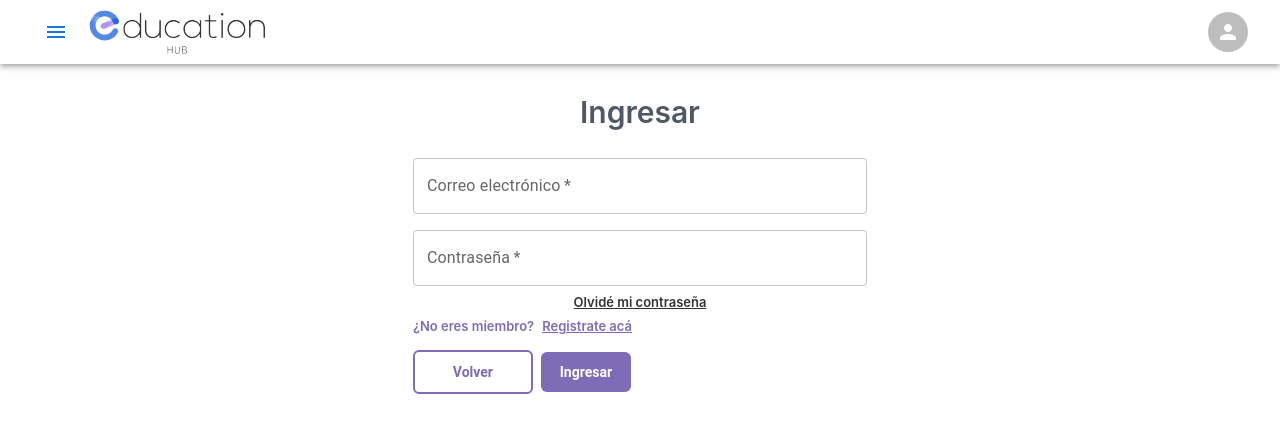
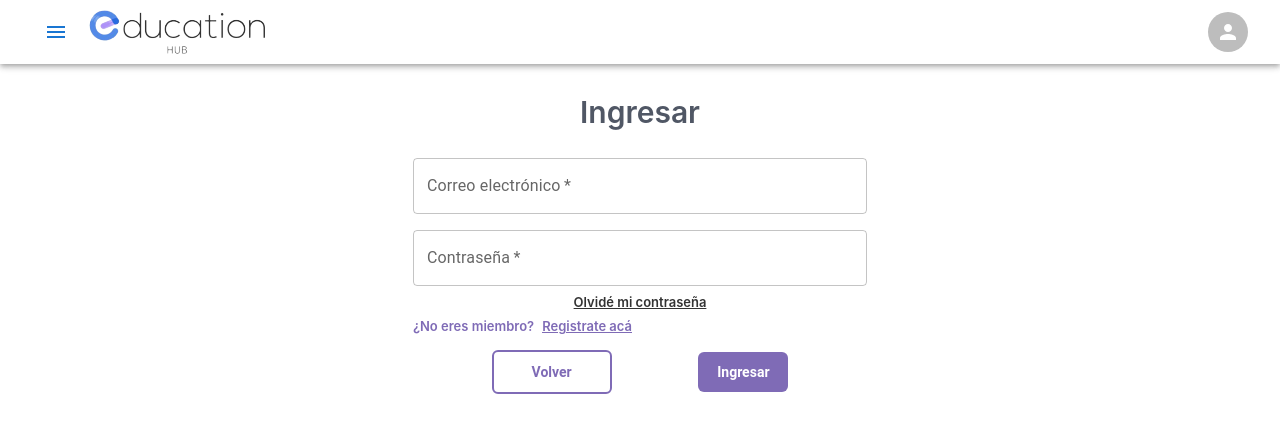
Before and after one commit to gabrieljesus11/API_TPO, a React (Create React App) app in the folder api-tpo/: page /login in a window 1280 px wide. Shown: the top 432 px of the page. Built offline with nearby package versions, Linux system fonts and the light colour scheme.

Commit message:
Update Login.js

```diff
--- a/api-tpo/src/components/Login/Login.js
+++ b/api-tpo/src/components/Login/Login.js
@@ -56,7 +56,7 @@ export default function FormPropsTextFields() {
 
 
 
-    <CardActions>
+    <CardActions id='botones-login'>
 
       <div className="botonSecundario">
         <Link to={"/"} className="linkSecundario">Volver</Link>
```
